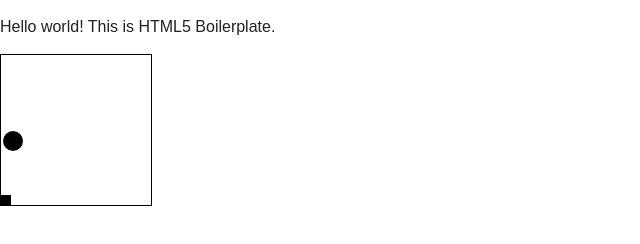
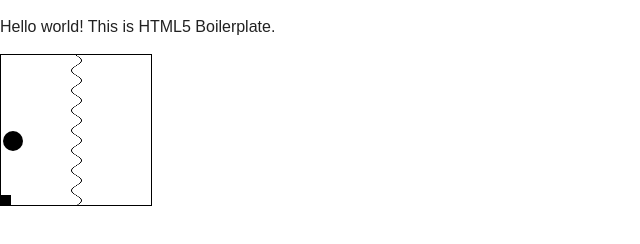
Before and after one commit to linstantnoodles/bubbletrouble, a plain HTML site: page index.html in a window 1280 px wide. Shown: the whole page, without its empty margins (0-640 px from the left). Drawn offline with nearby package versions, Linux system fonts and the light colour scheme.

Commit message:
add attack oscillation effect

```diff
--- a/index.html
+++ b/index.html
@@ -42,16 +42,53 @@
           var radius = 10;
           var ball = null;
           var person = null;
+          var spear = null;
 
           function init() {
             if(canvas.getContext) {
               ctx = canvas.getContext('2d');
+              var time = (new Date()).getTime();
+              var myDot = {
+                x : 75,
+                y : 150,
+                width : 100,
+                height : 50,
+                borderWidth : 5
+              };
               ball = new Ball(x, y, radius, ctx);
               person = new Person(0, 140, ctx);
+              spear = new Spear(ctx, myDot, time);
             }
             return setInterval(draw, 10);
           }
 
+          function Spear(ctx, myDot, startTime) {
+            this.ctx = ctx;
+            this.startTime = startTime;
+            this.myDot = myDot;
+            this.history = {x: [], y:[]};
+          }
+
+          Spear.prototype.drawDot = function(myDot, context) {
+            for(var i = 0; i < this.history.x.length; i ++) {
+                context.fillRect(this.history.x[i], this.history.y[i], 1, 1);
+            }
+          }
+
+          Spear.prototype.animate = function() {
+            // update
+            this.history.x.push(this.myDot.x);
+            this.history.y.push(this.myDot.y);
+            var time = (new Date()).getTime() - this.startTime;
+            var amplitude = 5;
+            // in ms
+            var period = 200;
+            var centerX = 150 / 2;
+            var nextX = amplitude * Math.sin(time * 2 * Math.PI / period) + centerX;
+            this.myDot.x = nextX;
+            this.myDot.y--;
+            this.drawDot(this.myDot, this.ctx);
+          }
           function Person(x, y, ctx) {
             this.x = x;
             this.dx = 10;
@@ -59,6 +96,7 @@
             this.y = y;
             this.ctx = ctx;
           }
+
 
           Person.prototype.draw = function() {
             this.ctx.beginPath();
@@ -135,6 +173,7 @@
             ball.draw();
             person.draw();
             ball.move();
+            spear.animate();
           }
 
           //llisteners
@@ -151,7 +190,8 @@
 
         </script>
         <script>
-          var _gaq = [['_setAccount', 'UA-XXXXX-X'], ['_trackPageview']]; ( function(d, t) {
+          var _gaq = [['_setAccount', 'UA-XXXXX-X'], ['_trackPageview']];
+          ( function(d, t) {
             var g = d.createElement(t), s = d.getElementsByTagName(t)[0];
             g.src = '//www.google-analytics.com/ga.js';
             s.parentNode.insertBefore(g, s)
```
